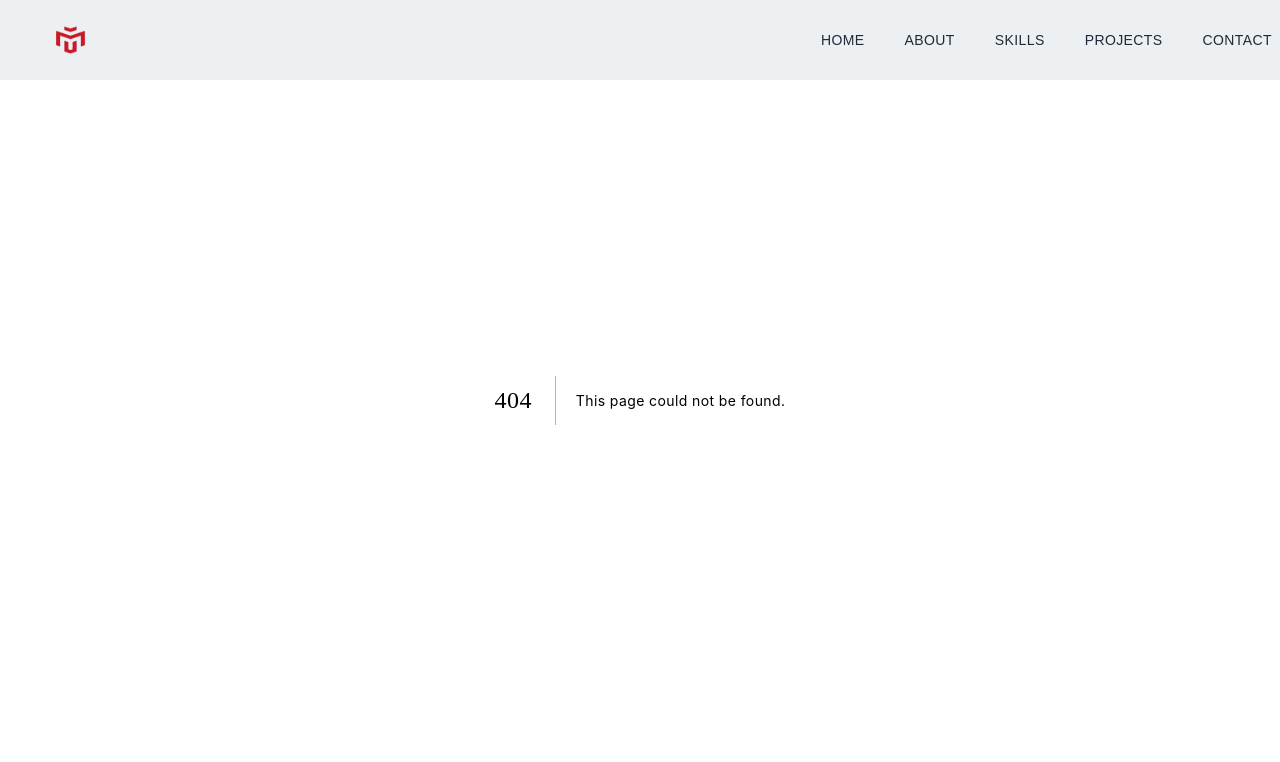
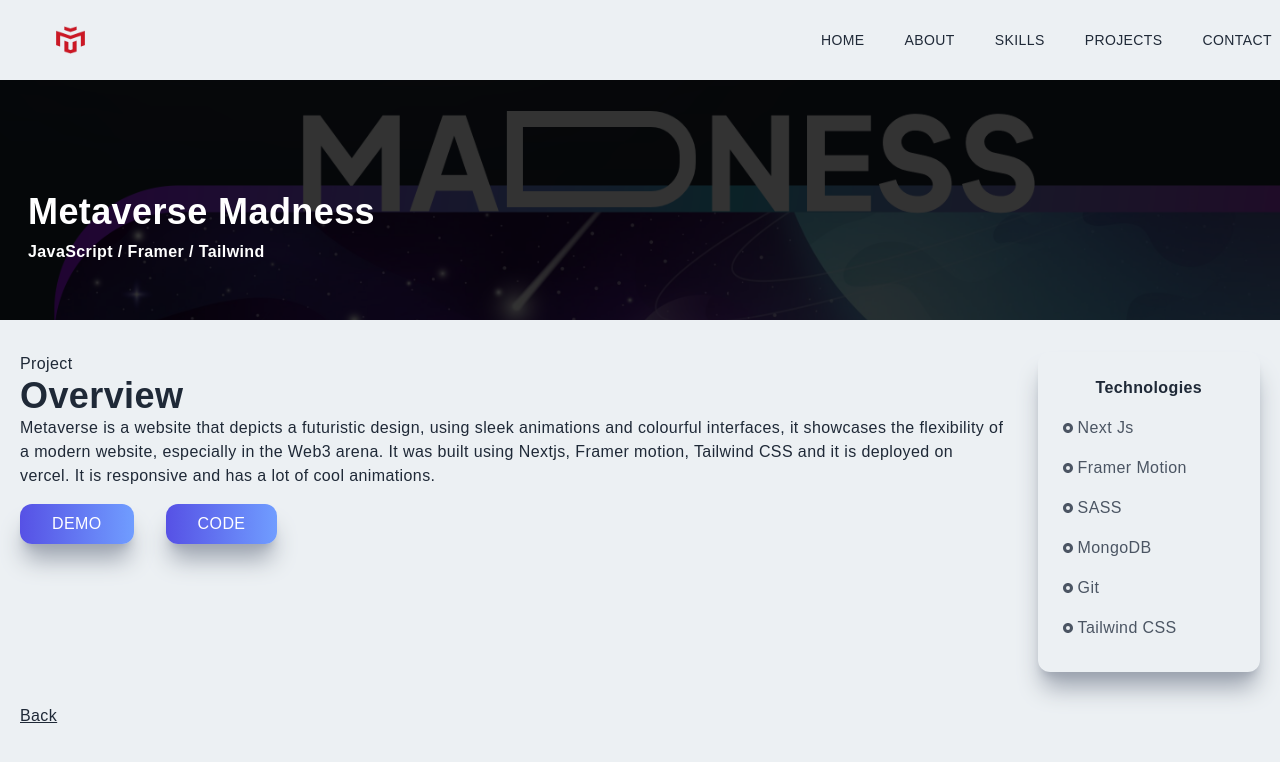
Before and after one commit to Amir9eng/Portfolio, a Next.js app: page /metaverse in a window 1280 px wide. Before the commit this address had no page. Shown: the top 762 px of the page. Built offline with nearby package versions, Linux system fonts and the light colour scheme.

Commit message:
projects

```diff
--- /dev/null
+++ b/pages/metaverse.jsx
@@ -0,0 +1,90 @@
+import Image from 'next/image';
+import React from 'react';
+import metaverseImg from '../public/assets/projects/metaverse.png';
+import { RiRadioButtonFill } from 'react-icons/ri';
+import Link from 'next/link';
+
+const metaverse = () => {
+  return (
+    <div className="w-full">
+      <div className="w-screen h-[30vh] lg:h-[40vh] relative">
+        <div className="absolute top-0 left-0 h-[30vh] lg:h-[40vh] bg-black/80 z-10 w-full" />
+        <Image
+          className="absolute z-1"
+          layout="fill"
+          objectFit="cover"
+          src={metaverseImg}
+          alt="/"
+        />
+        <div className="absolute top-[70%] max-w-[1240px] w-full left-[50%] right-[50%] translate-x-[-50%] translate-y-[-50%] text-white z-10 p-2">
+          <h2 className="py-2">Metaverse Madness</h2>
+          <h3>JavaScript / Framer / Tailwind</h3>
+        </div>
+      </div>
+      <div className="max-w-[1240px] mx-auto grid md:grid-cols-5 gap-8 pt-8 ">
+        <div className="col-span-4">
+          <p>Project</p>
+          <h2>Overview</h2>
+          <p>
+            Metaverse is a website that depicts a futuristic design, using sleek
+            animations and colourful interfaces, it showcases the flexibility of
+            a modern website, especially in the Web3 arena. It was built using
+            Nextjs, Framer motion, Tailwind CSS and it is deployed on vercel. It
+            is responsive and has a lot of cool animations.
+          </p>
+          <a
+            href="https://metaverse-6oty-rdt6dt4nj-amir9eng.vercel.app/"
+            target="#blank"
+            rel="noreferrer"
+          >
+            <button className="px-8 py-2 mt-4 mr-8">Demo</button>
+          </a>
+          <a
+            href="https://github.com/Amir9eng/Metaverse"
+            target="#blank"
+            rel="noreferrer"
+          >
+            <button className="px-8 py-2 mt-4">Code</button>
+          </a>
+        </div>
+        <div className="col-span-4 md:col-span-1 shadow-xl shadow-gray-400 rounded-xl p-4">
+          <div className="p-2">
+            <p className="text-center font-bold pb-2">Technologies</p>
+            <div className="grid grid-cols-1 md:grid-cols-1">
+              <p className="text-gray-600 py-2 flex items-center">
+                <RiRadioButtonFill className="pr-1" />
+                Next Js
+              </p>
+              <p className="text-gray-600 py-2 flex items-center">
+                <RiRadioButtonFill className="pr-1" />
+                Framer Motion
+              </p>
+              <p className="text-gray-600 py-2 flex items-center">
+                <RiRadioButtonFill className="pr-1" />
+                SASS
+              </p>
+
+              <p className="text-gray-600 py-2 flex items-center">
+                <RiRadioButtonFill className="pr-1" />
+                MongoDB
+              </p>
+              <p className="text-gray-600 py-2 flex items-center">
+                <RiRadioButtonFill className="pr-1" />
+                Git
+              </p>
+              <p className="text-gray-600 py-2 flex items-center">
+                <RiRadioButtonFill className="pr-1" />
+                Tailwind CSS
+              </p>
+            </div>
+          </div>
+        </div>
+        <Link href="/#Projects">
+          <p className="underline cursor-pointer mb-4">Back</p>
+        </Link>
+      </div>
+    </div>
+  );
+};
+
+export default metaverse;
--- /dev/null
+++ b/pages/property.jsx
@@ -0,0 +1,78 @@
+import Image from 'next/image';
+import React from 'react';
+import propertyImg from '../public/assets/projects/property.png';
+import { RiRadioButtonFill } from 'react-icons/ri';
+import Link from 'next/link';
+
+const property = () => {
+  return (
+    <div className="w-full">
+      <div className="w-screen h-[30vh] lg:h-[40vh] relative">
+        <div className="absolute top-0 left-0 h-[30vh] lg:h-[40vh] bg-black/80 z-10 w-full" />
+        <Image
+          className="absolute z-1"
+          layout="fill"
+          objectFit="cover"
+          src={propertyImg}
+          alt="/"
+        />
+        <div className="absolute top-[70%] max-w-[1240px] w-full left-[50%] right-[50%] translate-x-[-50%] translate-y-[-50%] text-white z-10 p-2">
+          <h2 className="py-2">Real Estate Website</h2>
+          <h3>Next JS / Material UI / SASS</h3>
+        </div>
+      </div>
+      <div className="max-w-[1240px] mx-auto grid md:grid-cols-5 gap-8 pt-8 px-4">
+        <div className="col-span-4">
+          <p>Project</p>
+          <h2>Overview</h2>
+          <p>
+            This app was built using Next JS, SASS and Material UI. It is a real
+            estate agency website built using NextJS, Material UI and SASS. Main
+            views Property Deals is a platform that allows users to search, view
+            and filter properties for sale or rent. It provides a user-friendly
+            interface with features such as property listings, maps, photos, and
+            contact forms, it boasts of responsiveness, smooth scroll and fast
+            refresh. It is a complete website that contains everything and also
+            an API Integration.
+          </p>
+          <a
+            href="https://www.mainviewsproperties.com/"
+            target="#blank"
+            rel="noreferrer"
+          >
+            <button className="px-8 py-2 mt-4 mr-10">Demo</button>
+          </a>
+        </div>
+        <div className="col-span-4 md:col-span-1 shadow-xl shadow-gray-400 rounded-xl p-4">
+          <div className="p-2">
+            <p className="text-center font-bold pb-2">Technologies</p>
+            <div className="grid grid-cols-1 md:grid-cols-1">
+              <p className="text-gray-600 py-2 flex items-center">
+                <RiRadioButtonFill className="pr-1" />
+                Next Js
+              </p>
+              <p className="text-gray-600 py-2 flex items-center">
+                <RiRadioButtonFill className="pr-1" />
+                Material UI
+              </p>
+              <p className="text-gray-600 py-2 flex items-center">
+                <RiRadioButtonFill className="pr-1" />
+                JavaScript
+              </p>
+
+              <p className="text-gray-600 py-2 flex items-center">
+                <RiRadioButtonFill className="pr-1" />
+                Adobe Design
+              </p>
+            </div>
+          </div>
+        </div>
+        <Link href="/#Projects">
+          <p className="underline cursor-pointer mb-4 pl-2">Back</p>
+        </Link>
+      </div>
+    </div>
+  );
+};
+
+export default property;
```
Also changed, not shown: public/assets/projects/metaverse.png (added), 1 other file (tests, documents, lock files or other folders).
